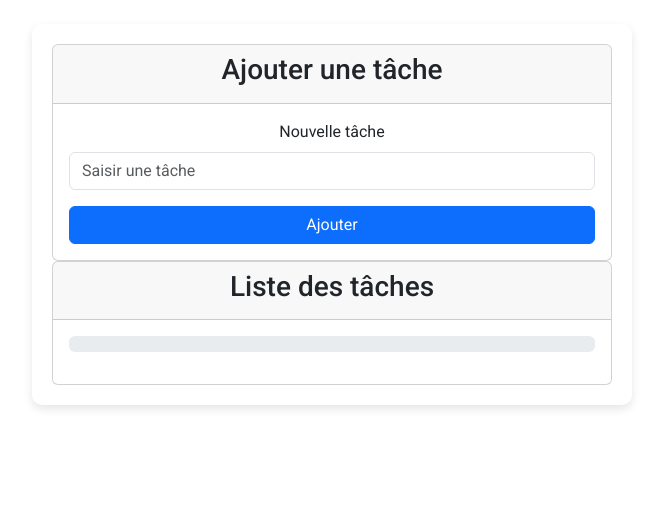
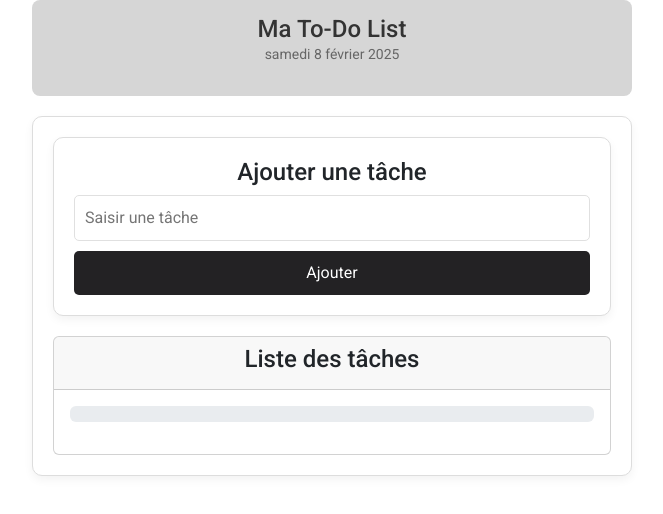
Before and after one commit to yantaromi/Clone_todo_app_IONIC, an Angular app: page / in a window 1280 px wide. Shown: the top 514 px of the page, without its empty margins (308-971 px from the left). Built offline with nearby package versions, Linux system fonts and the light colour scheme.

Commit message:
Finalisation de la première version

```diff
--- a/src/app/app.component.html
+++ b/src/app/app.component.html
@@ -1,17 +1,21 @@
-<!-- ✅ Suppression du header -->
+<header class="header">
+  <h1>{{ title }}</h1>
+  <p class="date">{{ currentDate }}</p>
+</header>
 
-<main class="container mt-4">
+<main class="container">
   <!-- ✅ Affichage Desktop -->
-  <div>
+  <section class="todo-section">
     <app-todo-form></app-todo-form>
     <app-todo-list></app-todo-list>
-  </div>
+  </section>
 
   <!-- ✅ Conteneur des confettis -->
   <div id="confetti-container"></div>
 
   <!-- ✅ Affichage Mobile -->
   <ng-template #mobileView>
+    <section class="mobile-todo">
       <div class="card">
         <div class="card-header">
           <h3>Ajouter une tâche</h3>
@@ -23,9 +27,10 @@
 
       <ul class="list-group mt-3">
         <li *ngFor="let task of tasks" class="list-group-item d-flex justify-content-between align-items-center">
-        <span>{{ task.title }}</span>
+          <span class="task-title">{{ task.title }}</span>
           <button class="btn btn-sm btn-danger" (click)="removeTask(task.id)">Supprimer</button>
         </li>
       </ul>
+    </section>
   </ng-template>
 </main>
--- a/src/app/app.component.scss
+++ b/src/app/app.component.scss
@@ -1,71 +1,76 @@
-// Style global pour centrer le contenu et donner un aspect moderne
-.container {
+/* ✅ Style global Minimaliste & Épuré avec arrière-plan de titre gris */
+body {
+  font-family: 'Arial', sans-serif;
+  background-color: #f4f4f4;
+  color: #333;
+  margin: 0;
+  padding: 0;
+  display: flex;
+  flex-direction: column;
+  align-items: center;
+  justify-content: center;
+  height: 100vh;
+}
+
+/* ✅ Style du header avec fond gris */
+.header {
+  background-color: #d6d6d6;
+  color: #333;
+  padding: 15px;
+  text-align: center;
+  border-radius: 8px;
+  width: 100%;
   max-width: 600px;
-    margin: 40px auto;
-    padding: 20px;
-    background: #ffffff;
-    border-radius: 10px;
-    box-shadow: 0px 4px 10px rgba(0, 0, 0, 0.1);
+  margin: 0 auto 20px auto;
+  font-weight: bold;
+}
+
+/* ✅ Style du titre */
+h1 {
+  font-size: 24px;
+  margin: 0;
   text-align: center;
 }
 
-  // Style du titre
-  .title {
-    font-size: 24px;
-    font-weight: bold;
-    color: #333;
-    margin-bottom: 20px;
+/* ✅ Style de la date */
+.date {
+  font-size: 14px;
+  font-weight: normal;
+  color: #666;
+  text-align: center;
 }
 
-  // Style des boutons
-  button {
-    cursor: pointer;
-    border: none;
-    padding: 8px 12px;
-    border-radius: 5px;
-    margin-left: 5px;
+/* ✅ Style du conteneur principal */
+.container {
+  max-width: 600px;
+  background: #ffffff;
+  border-radius: 10px;
+  box-shadow: 0px 4px 10px rgba(0, 0, 0, 0.05);
+  padding: 20px;
+  text-align: center;
+  border: 1px solid #ddd;
 }
 
-  // Bouton "Ajouter"
-  button.add {
-    background-color: #28a745;
-    color: white;
+/* ✅ Liste des tâches */
+.list-group-item {
+  display: flex;
+  justify-content: space-between;
+  align-items: center;
+  padding: 10px;
+  border-radius: 5px;
+  background: #fff;
+  margin-bottom: 8px;
+  border: 1px solid #e0e0e0;
 }
 
-  // Bouton "Supprimer"
-  button.delete {
-    background-color: #dc3545;
-    color: white;
+/* ✅ Trait épais pour les tâches barrées */
+.text-decoration-line-through {
+  text-decoration: line-through;
+  text-decoration-thickness: 2px;
+  color: #999;
 }
 
-  // ✅ Conteneur des confettis couvrant tout l’écran
-#confetti-container {
-  position: fixed;
-  top: 0;
-  left: 0;
-  width: 100vw;
-  height: 100vh;
-  pointer-events: none;
-  overflow: hidden;
-  z-index: 9999;
+/* ✅ Effet de survol */
+.list-group-item:hover {
+  background-color: #f8f8f8;
 }
-
-// ✅ Confettis dispersés aléatoirement
-.confetti {
-  position: absolute;
-  width: 10px;
-  height: 10px;
-  border-radius: 50%;
-  opacity: 0.8;
-  animation: fall linear infinite;
-}
-
-// ✅ Animation de chute des confettis
-@keyframes fall {
-  0% {
-    transform: translateY(0) rotate(0deg);
-  }
-  100% {
-    transform: translateY(100vh) rotate(360deg);
-  }
-}
--- a/src/app/app.component.ts
+++ b/src/app/app.component.ts
@@ -15,11 +15,21 @@ import { Task } from './models/task.model'; // ✅ Import du modèle de tâche
 export class AppComponent implements OnInit {
   title = 'Ma To-Do List';
   tasks: Task[] = []; // ✅ Liste des tâches
+  currentDate: string = ''; // ✅ Date du jour
 
   constructor(private todoService: TodoService, private cdr: ChangeDetectorRef) {}
 
   ngOnInit(): void {
     this.loadTasks(); // ✅ Charger les tâches au démarrage
+    this.updateDate(); // ✅ Mettre à jour la date chaque jour
+  }
+
+  /**
+   * 📌 Met à jour la date du jour
+   */
+  updateDate(): void {
+    const today = new Date();
+    this.currentDate = today.toLocaleDateString('fr-FR', { weekday: 'long', day: 'numeric', month: 'long', year: 'numeric' });
   }
 
   /**
@@ -28,14 +38,24 @@ export class AppComponent implements OnInit {
   loadTasks(): void {
     this.tasks = this.todoService.getTasks();
 
-   /**  // ✅ Attendre un instant avant de vérifier si toutes les tâches sont complétées
+    // ✅ Attendre un instant avant de vérifier si toutes les tâches sont complétées
     setTimeout(() => {
       const allCompleted = this.tasks.length > 0 && this.tasks.every(task => task.completed);
       if (allCompleted) {
-        this.launchConfetti();
+        // this.launchConfetti(); // 🎊 Désactivé temporairement
       }
       this.cdr.detectChanges(); // ✅ Force la mise à jour d'Angular
-    }, 100);*/
+    }, 100);
+  }
+
+  /**
+   * 📌 Ajouter une nouvelle tâche et mettre à jour l'affichage
+   */
+  addTask(newTaskTitle: string): void {
+    if (newTaskTitle.trim()) {
+      this.todoService.addTask(newTaskTitle.trim());
+      this.loadTasks(); // ✅ Mise à jour après ajout
+    }
   }
 
   /**
@@ -45,30 +65,4 @@ export class AppComponent implements OnInit {
     this.todoService.deleteTask(id);
     this.loadTasks(); // ✅ Mise à jour après suppression
   }
-
-  /**
-   * 📌 Déclencher les confettis 🎊 sur toute l'application
-
-  launchConfetti(): void {
-    const confettiContainer = document.getElementById('confetti-container');
-    if (!confettiContainer) return;
-
-    for (let i = 0; i < 100; i++) { // ✅ Augmente le nombre de confettis pour un effet plus dense
-      const confetti = document.createElement('div');
-      confetti.classList.add('confetti');
-      confetti.style.position = 'fixed';
-      confetti.style.left = `${Math.random() * 100}vw`;
-      confetti.style.top = `${Math.random() * 100}vh`;
-      const colors = ['red', 'yellow', 'blue', 'green', 'orange', 'pink', 'purple', 'lime', 'cyan'];
-      confetti.style.backgroundColor = colors[Math.floor(Math.random() * colors.length)];
-      const size = Math.random() * 12 + 5;
-      confetti.style.width = `${size}px`;
-      confetti.style.height = `${size}px`;
-      confetti.style.animationDuration = `${Math.random() * 3 + 2}s`;
-      confettiContainer.appendChild(confetti);
-      setTimeout(() => {
-        confetti.remove();
-      }, 5000);
-    }
-  }*/
 }
--- a/src/app/components/todo-form/todo-form.component.html
+++ b/src/app/components/todo-form/todo-form.component.html
@@ -1,16 +1,15 @@
-<div class="card">
-  <div class="card-header">
-    <h3>Ajouter une tâche</h3>
+<div class="todo-form-container">
+  <div class="todo-form-header">
+    <h4>Ajouter une tâche</h4>
   </div>
 
-  <div class="card-body">
+  <div class="todo-form-body">
     <!-- ✅ Champ de saisie de la tâche -->
-    <div class="mb-3">
-      <label for="taskInput" class="form-label">Nouvelle tâche</label>
-      <input id="taskInput" type="text" class="form-control" [(ngModel)]="newTask" placeholder="Saisir une tâche">
+    <div class="input-group">
+      <input id="taskInput" type="text" class="todo-input" [(ngModel)]="newTask" placeholder="Saisir une tâche">
     </div>
 
     <!-- ✅ Bouton Ajouter -->
-    <button class="btn btn-primary w-100" (click)="addTask()">Ajouter</button>
+    <button class="todo-button" (click)="addTask()">Ajouter</button>
   </div>
 </div>
--- a/src/app/components/todo-form/todo-form.component.scss
+++ b/src/app/components/todo-form/todo-form.component.scss
@@ -0,0 +1,44 @@
+/* ✅ Conteneur global du composant Todo-Form */
+.todo-form-container {
+    max-width: 600px;
+    background: #ffffff;
+    border-radius: 10px;
+    box-shadow: 0px 4px 10px rgba(0, 0, 0, 0.05);
+    padding: 20px;
+    text-align: center;
+    border: 1px solid #ddd;
+    margin-bottom: 20px;
+}
+
+/* ✅ Champ de saisie */
+.todo-input {
+    width: 100%;
+    padding: 10px;
+    border: 1px solid #e0e0e0;
+    border-radius: 5px;
+    font-size: 16px;
+    outline: none;
+    transition: border 0.3s;
+}
+
+.todo-input:focus {
+    border-color: #37393b;
+}
+
+/* ✅ Bouton Ajouter */
+.todo-button {
+    width: 100%;
+    padding: 10px;
+    background-color: #232224;
+    color: white;
+    border: none;
+    border-radius: 5px;
+    font-size: 16px;
+    cursor: pointer;
+    transition: background 0.3s;
+    margin-top: 10px;
+}
+
+.todo-button:hover {
+    background-color: #6b6768;
+}
--- a/src/app/components/todo-list/todo-list.component.html
+++ b/src/app/components/todo-list/todo-list.component.html
@@ -1,6 +1,6 @@
 <div class="card">
   <div class="card-header text-center">
-    <h3>Liste des tâches</h3>
+    <h4>Liste des tâches</h4>
   </div>
 
   <div class="card-body">
--- a/src/app/components/todo-list/todo-list.component.scss
+++ b/src/app/components/todo-list/todo-list.component.scss
@@ -1,3 +1,38 @@
+/* ✅ Conteneur global du composant Todo-List */
+.todo-list-container {
+  max-width: 600px;
+  background: #ffffff;
+  border-radius: 10px;
+  box-shadow: 0px 4px 10px rgba(0, 0, 0, 0.05);
+  padding: 20px;
+  text-align: center;
+  border: 1px solid #ddd;
+}
+
+/* ✅ Liste des tâches */
+.list-group-item {
+  display: flex;
+  justify-content: space-between;
+  align-items: center;
+  padding: 10px;
+  border-radius: 5px;
+  background: #fff;
+  margin-bottom: 8px;
+  border: 1px solid #e0e0e0;
+}
+
+/* ✅ Trait épais pour les tâches barrées */
+.text-decoration-line-through {
+  text-decoration: line-through;
+  text-decoration-thickness: 2px;
+  color: #999;
+}
+
+/* ✅ Effet de survol */
+.list-group-item:hover {
+  background-color: #f8f8f8;
+}
+
 /* ✅ Conteneur global des confettis */
 #confetti-container {
   position: fixed;
```
Lines whose indentation alone changed are shown as unchanged.
